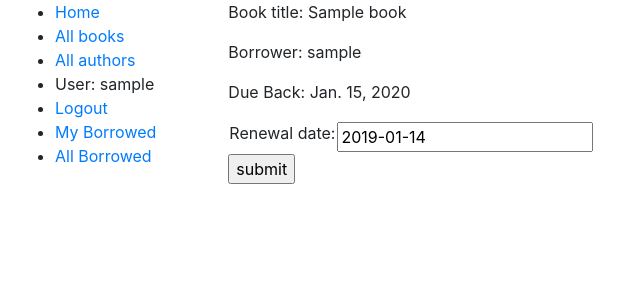
After one commit to lhmisho/locallibrary, a Django app: page /catalog/book/00000000-0000-0000-0000-000000000001/renew/ in a window 1280 px wide. The commit adds this page. Shown: the top 300 px of the page, without its empty margins (0-640 px from the left). Run offline with Django 3.2, Linux system fonts and the light colour scheme; a user stored in the database is signed in; tables that the repository leaves empty hold one stand-in row (values such as "Sample post"); some libraries are stand-ins or nearby versions.

Commit message:
working with django form

```diff
--- /dev/null
+++ b/catalog/forms.py
@@ -0,0 +1,28 @@
+import datetime
+
+from django import forms
+from django.forms import ModelForm
+from django.core.exceptions import ValidationError
+from django.utils.translation import ugettext_lazy as _
+from django.contrib.admin.widgets import AdminDateWidget
+
+from catalog.models import BookInstance
+
+class RenueBooksForm(forms.Form):
+    renewal_date = forms.DateField(help_text="Enter the date between 4 weeks (default 3). ", widget=forms.TextInput(attrs=
+                                {
+                                    'id':'datepicker'
+                                }))
+
+    # check if the date is in past
+    def clean_renewal_date(self):
+        data = self.cleaned_data['renewal_date']
+
+        if data < datetime.date.today():
+            raise ValidationError(_('Invalid date - renewal in past'))
+
+        # Check if a date is in the allowed range (+4 weeks from today).
+        if data > datetime.date.today() + datetime.timedelta(weeks=4):
+            raise ValidationError(_('Invalid date - renewal more than 4 weeks ahead'))
+
+        return data
--- /dev/null
+++ b/catalog/templates/catalog/book_renew_librarian.html
@@ -0,0 +1,31 @@
+{% extends 'base.html' %}
+
+{% block content %}
+    <p>Book title: {{ book_instance.book.title }}</p>
+    <p>Borrower: {{ book_instance.borrower }}</p>
+    <p class="{% if book_instance.is_overdue %} text-danger {% endif %}">Due Back: {{ book_instance.due_back }}</p>
+
+    {% if form.errors %}
+        <p>please enter a valid form data</p>
+    {% endif %}
+    <form action="" method="post">
+    {% csrf_token %}
+    <table>
+    <tr>
+        <td>{{ form.renewal_date.label_tag }}</td>
+        <td>{{ form.renewal_date }}</td>
+    </tr>
+{#        {{ form.as_table }}#}
+    </table>
+        <input type="submit" value="submit">
+    </form>
+{% endblock %}
+{% block js_block %}
+    <script>
+      $( function() {
+        $( "#datepicker" ).datepicker({
+            dateFormat: "yy-mm-dd"
+        });
+      } );
+  </script>
+{% endblock %}
--- a/catalog/templates/catalog/bookinstance_borrowed_list_user_view.html
+++ b/catalog/templates/catalog/bookinstance_borrowed_list_user_view.html
@@ -9,8 +9,10 @@
     {% if bookinstance_list %}
         <ul>
             {% for bookinst in bookinstance_list %}
+                {{ bookinst.id }}
                 <li class="{% if bookinst.is_overdue %} text-danger {% endif %}">
-                    <a href="{% url 'catalog:book-detail' bookinst.book.id %}">{{ bookinst.book.title }}</a>({{ bookinst.due_back }}){% if user.is_superuser %}({{bookinst.borrower}}){% endif %}
+                    <a href="{% url 'catalog:book-detail' bookinst.book.id %}">{{ bookinst.book.title }}</a>({{ bookinst.due_back }}){% if user.is_superuser %}({{bookinst.borrower}}){% if perms.catalog.can_mark_returned %}- <a href="{% url 'catalog:renew-book-librarian' bookinst.id %}">Renew</a>  {% endif %}
+{% endif %}
                 </li>
             {% endfor %}
         </ul>
--- a/catalog/urls.py
+++ b/catalog/urls.py
@@ -27,4 +27,5 @@ urlpatterns = [
     path('author/<int:pk>', views.AuthorDetailView.as_view(), name='author-detail'),
     path('mybooks/', views.LoanedBooksByUserListView.as_view(), name='my-borrowed'),
     path('allbooks/', views.LoanedBooksByAdminListview.as_view(), name='all-borrowed'),
+    path('book/<uuid:pk>/renew/', views.renew_book_librarian, name='renew-book-librarian'),
 ]
--- a/catalog/views.py
+++ b/catalog/views.py
@@ -1,9 +1,16 @@
+import datetime
+
 from django.shortcuts import render
 from django.views import generic
 from catalog.models import BookInstance, Book, Author,Genre
 from django.contrib.auth.mixins import LoginRequiredMixin, PermissionRequiredMixin
 from django.contrib.auth.decorators import user_passes_test
 from django.utils.decorators import method_decorator
+from django.shortcuts import get_object_or_404
+from django.http import HttpResponseRedirect
+from django.urls import reverse
+from django.contrib.auth.decorators import permission_required
+from .forms import RenueBooksForm
 # Create your views here.
 
 
@@ -71,3 +78,50 @@ class LoanedBooksByAdminListview(generic.ListView):
 
     def get_queryset(self):
         return BookInstance.objects.filter(status__exact='o').order_by('due_back')
+
+
+# def renew_book_librarian(request, pk):
+#     book_instance = get_list_or_404(BookInstance, pk=pk)
+#
+#     # If this is a POST request then process the Form data
+#     if request.method == 'POST':
+#         form = RenueBooksForm(request.POST)
+#
+#         if form.is_valid():
+#             book_instance.due_back = form.cleaned_data['renewal_date']
+#             book_instance.save()
+#
+#             return HttpResponseRedirect(reverse('catalog:all-borrowed'))
+#
+#     else:
+#         proposed_renewal_date = datetime.date.today() + datetime.timedelta(weeks=3)
+#         form = RenueBooksForm(initial={'renewal_date' : proposed_renewal_date })
+#
+#
+#     context = {
+#         'form' : form,
+#         'book_instance' : book_instance
+#     }
+#
+#     return render(request, 'catalog/book_renew_librarian.html', context)
+
+@permission_required('catalog.can_mark_returned')
+def renew_book_librarian(request, pk):
+    book_instance = get_object_or_404(BookInstance, pk=pk)
+    if request.method == 'POST':
+        form = RenueBooksForm(request.POST)
+
+        if form.is_valid():
+            book_instance.due_back = form.cleaned_data['renewal_date']
+            book_instance.save()
+            return HttpResponseRedirect(reverse('catalog:all-borrowed'))
+
+    else:
+        proposed_renewal_date = datetime.date.today() + datetime.timedelta(weeks=3)
+        form = RenueBooksForm(initial={'renewal_date': proposed_renewal_date})
+
+    context = {
+        'form' : form,
+        'book_instance' : book_instance
+    }
+    return render(request, 'catalog/book_renew_librarian.html', context)
--- a/locallibrary/urls.py
+++ b/locallibrary/urls.py
@@ -27,9 +27,9 @@ from django.conf.urls.static import static
 #     path('', RedirectView.as_view(url='/catalog/', permanent=True)),
 # ]
 urlpatterns = [
+    path('', RedirectView.as_view(url='/catalog/', permanent=True)),
     path('admin/', admin.site.urls),
     path('catalog/', include('catalog.urls')),
-    path('', RedirectView.as_view(url='/catalog/', permanent=True)),
 ] + static(settings.STATIC_URL, document_root=settings.STATIC_ROOT)
 
 #Add Django site authentication urls (for login, logout, password management)
--- a/templates/base.html
+++ b/templates/base.html
@@ -11,6 +11,8 @@
     {% load static %}
     <link rel="stylesheet" href="https://stackpath.bootstrapcdn.com/bootstrap/4.1.3/css/bootstrap.min.css" integrity="sha384-MCw98/SFnGE8fJT3GXwEOngsV7Zt27NXFoaoApmYm81iuXoPkFOJwJ8ERdknLPMO" crossorigin="anonymous">
     <!-- Add additional CSS in static file -->
+    <link rel="stylesheet" href="//code.jquery.com/ui/1.12.1/themes/base/jquery-ui.css">
+    <link rel="stylesheet" href="/resources/demos/style.css">
     <link rel="stylesheet" href="{% static 'css/styles.css' %}">
 
 </head>
@@ -60,6 +62,10 @@
               {% endif %}
           {% endblock %}
       </div>
+        <script src="https://code.jquery.com/jquery-1.12.4.js"></script>
+        <script src="https://code.jquery.com/ui/1.12.1/jquery-ui.js"></script>
+    {% block js_block %}
+    {% endblock %}
     </div>
   </div>
 </body>
--- a/templates/registration/login.html
+++ b/templates/registration/login.html
@@ -1,9 +1,9 @@
 {% extends 'base.html' %}
 
 {% block content %}
-    {% if form.errors %}
-        <p>username or password not matched. please try again</p>
-    {% endif %}
+        {% if form.errors %}
+            <p>username or password not matched. please try again</p>
+        {% endif %}
     {% if next %}
         {% if user.is_authenticated %}
             <p>Your account doesn't have access to this page. To proceed,
```
